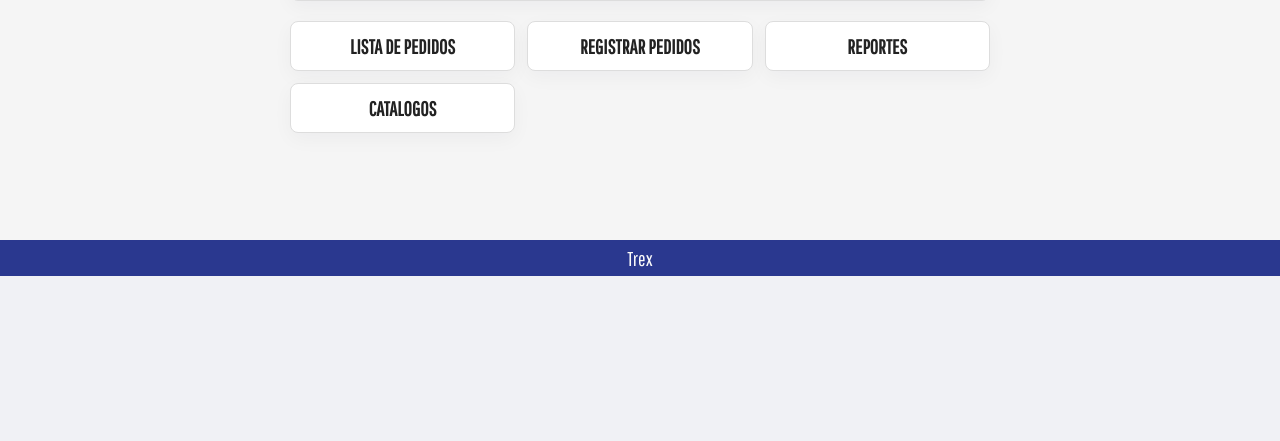
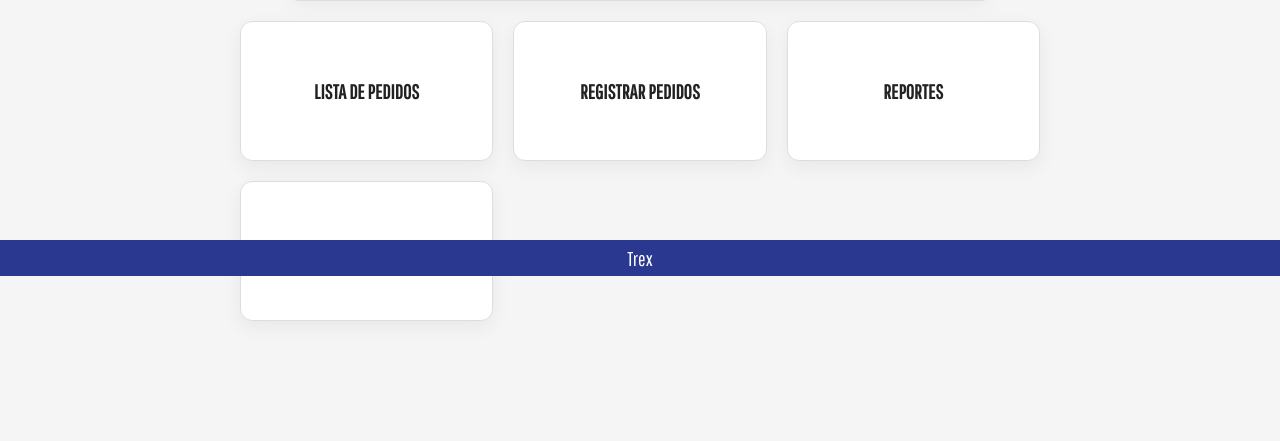
Before and after one commit to ArnoldWiz/Trex-Project, a Django app: page /administrador/homeAdmin/ in a window 1280 px wide. Shown: the part 524-965 px from the top of the page. Before the commit the page ends 800 px from the top, so only its background shows below. Run offline with Django 5.2, Linux system fonts and the light colour scheme; some libraries are stand-ins or nearby versions.

Commit message:
Actualización de color.

```diff
--- a/app/static/css/genericas/general.css
+++ b/app/static/css/genericas/general.css
@@ -94,7 +94,8 @@
 }
 
 .nav-links a:hover {
-    background-color: #BF1E2E;
+    /*background-color: #BF1E2E;*/
+    box-shadow: 0 2px 6px #BF1E2E;
     border-radius: 4px;
 }
 
@@ -111,7 +112,8 @@
 }
 
 .nav-links li a:hover {
-  background-color: #BF1E2E;
+  /*background-color: #BF1E2E;*/
+  box-shadow: 0 2px 6px #BF1E2E;
   border-radius: 5px;
 }
 
--- a/app/static/css/genericas/home.css
+++ b/app/static/css/genericas/home.css
@@ -278,12 +278,6 @@
     box-shadow: 0 6px 20px rgba(16, 24, 40, 0.04);
 }
 
-.menu-row {
-    width: 70%;
-    display: grid;
-    grid-template-columns: repeat(3, 1fr);
-    gap: 12px;
-}
 
 .login-container {
     margin: 0 auto;
@@ -304,4 +298,91 @@
     .menu-row {
         grid-template-columns: 1fr;
     }
-}0
+}
+
+.menu-row {
+    width: 70%;
+    display: grid;
+    grid-template-columns: repeat(3, 1fr);
+    gap: 12px;
+}
+
+.menu-opt {
+    background: #fff;
+    border: 1px solid #ddd;
+    border-radius: 8px;
+    padding: 18px;
+    display: flex;
+    align-items: center;
+    justify-content: center;
+    font-weight: 600;
+    box-shadow: 0 6px 20px rgba(16, 24, 40, 0.04);
+    position: relative;
+    height: 80px;
+}
+
+.menu-opt:hover{
+    background-color: #012;
+    color: white;
+    transition: .3s;
+    cursor: pointer;
+}
+
+.menu-opt:hover {
+    background-color: #0f0f0f;
+}
+
+.menu-opt > a {
+    height: 50px;
+    display: flex;
+    align-items: center;
+    padding: 0 10px;
+    font-size: 18px;
+}
+
+.menu-row {
+    width: 80%; /* más ancho */
+    display: grid;
+    grid-template-columns: repeat(3, 1fr);
+    gap: 20px; /* más espacio entre tarjetas */
+    margin: 0 auto;
+}
+
+.menu-opt {
+    background: #fff;
+    border: 1px solid #ddd;
+    border-radius: 12px;
+    padding: 30px; /* más espacio interno */
+    display: flex;
+    flex-direction: column; /* apila icono/texto si los hay */
+    align-items: center;
+    justify-content: center;
+    font-weight: 600;
+    font-size: 20px; /* texto más grande */
+    box-shadow: 0 6px 20px rgba(16, 24, 40, 0.06);
+    position: relative;
+    height: 140px; /* más alto */
+    transition: all 0.3s ease;
+}
+
+.menu-opt i {
+    font-size: 32px; /* iconos grandes */
+    margin-bottom: 10px;
+    color: #2A388F;
+}
+
+.menu-opt a {
+    display: flex;
+    align-items: center;
+    justify-content: center;
+    font-size: 20px; /* texto más grande */
+    color: inherit;
+    text-decoration: none;
+}
+
+.menu-opt:hover {
+    background-color: #2A388F;
+    color: #FAFAFA;
+    transform: scale(1.05); /* ligero zoom */
+    cursor: pointer;
+}
--- a/app/templates/administrador/homeAdmin.html
+++ b/app/templates/administrador/homeAdmin.html
@@ -77,10 +77,10 @@
     </div>
 
     <div class="menu-row">
-      <div class="menu-item" onclick="location.href='{% url 'listaPedidos' %}'">LISTA DE PEDIDOS</div>
-      <div class="menu-item" onclick="location.href='{% url 'lotes' %}'">REGISTRAR PEDIDOS</div>
-      <div class="menu-item" onclick="location.href='{% url 'lotes' %}'">REPORTES</div>
-      <div class="menu-item" onclick="location.href='{% url 'catalogos' %}'">CATALOGOS</div>
+      <div class="menu-opt" onclick="location.href='{% url 'listaPedidos' %}'">LISTA DE PEDIDOS</div>
+      <div class="menu-opt" onclick="location.href='{% url 'lotes' %}'">REGISTRAR PEDIDOS</div>
+      <div class="menu-opt" onclick="location.href='{% url 'lotes' %}'">REPORTES</div>
+      <div class="menu-opt" onclick="location.href='{% url 'catalogos' %}'">CATALOGOS</div>
     </div>
   </section>
 </main>
```
Also changed, not shown: app/templates/genericas/home.html (+4 -4 lines).
